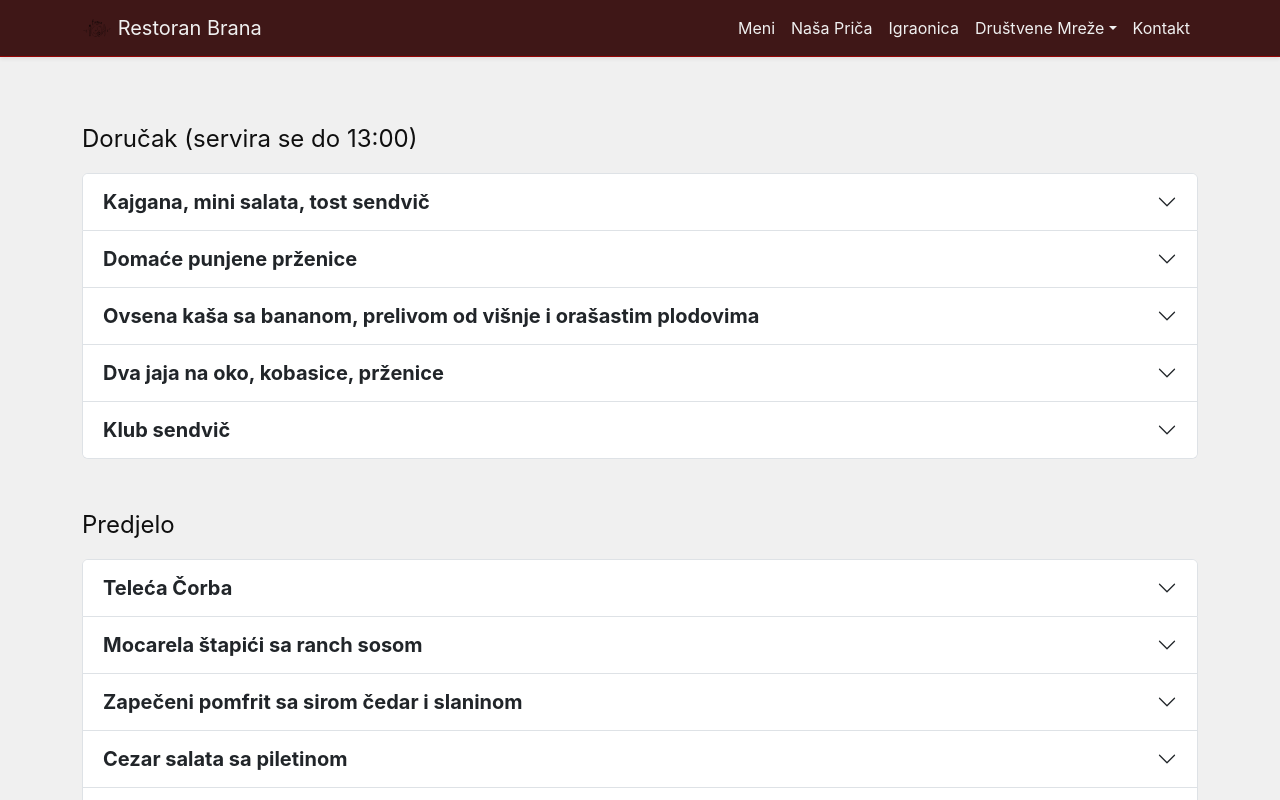
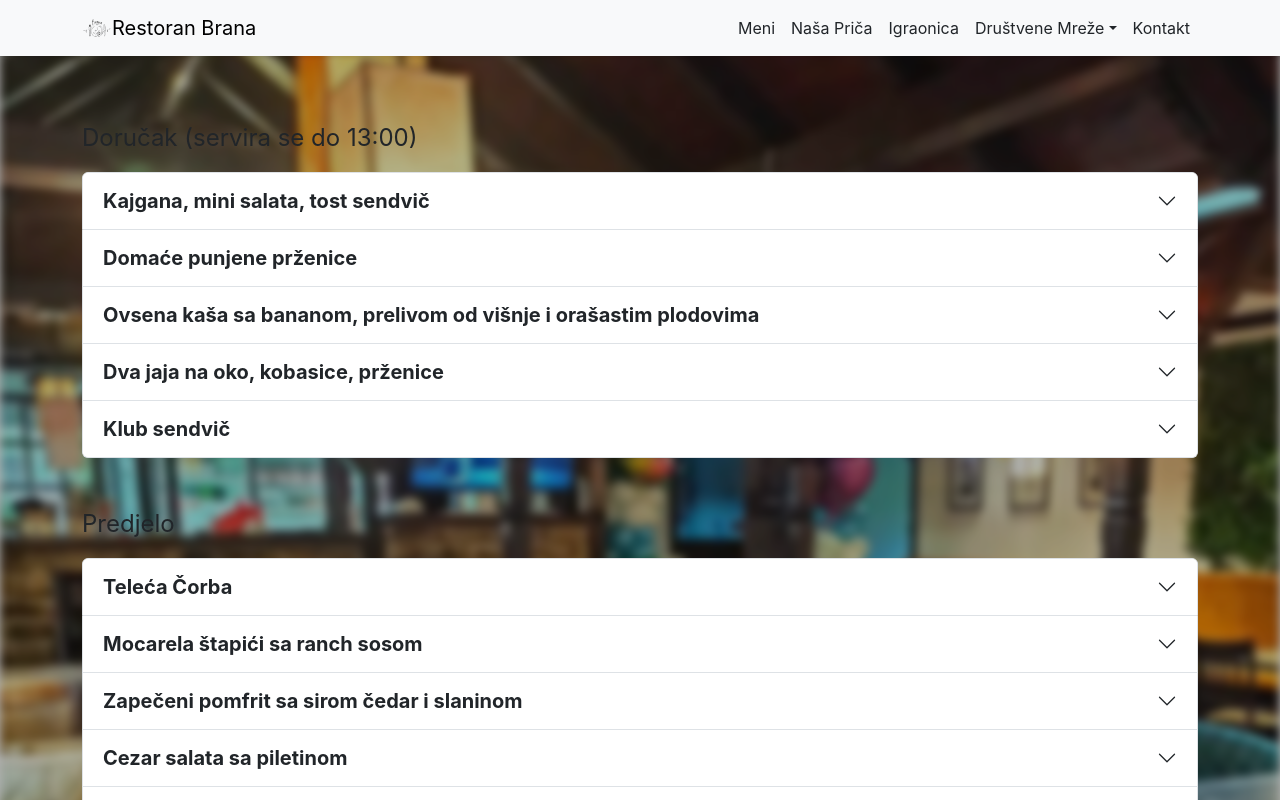
Before and after one commit to crni99/restoran-brana, a React (Create React App) app: page /menu in a window 1280 px wide. Shown: the top 800 px of the page. Built offline with nearby package versions, Linux system fonts and the light colour scheme.

Commit message:
css update

```diff
--- a/public/index.html
+++ b/public/index.html
@@ -25,6 +25,8 @@
   <link href="https://cdn.jsdelivr.net/npm/bootstrap@5.3.3/dist/css/bootstrap.min.css" rel="stylesheet"
     integrity="sha384-QWTKZyjpPEjISv5WaRU9OFeRpok6YctnYmDr5pNlyT2bRjXh0JMhjY6hW+ALEwIH" crossorigin="anonymous">
 
+  <link rel="stylesheet" href="https://unpkg.com/aos@next/dist/aos.css" />
+
 </head>
 
 <body>
@@ -36,6 +38,11 @@
     integrity="sha384-YvpcrYf0tY3lHB60NNkmXc5s9fDVZLESaAA55NDzOxhy9GkcIdslK1eN7N6jIeHz"
     crossorigin="anonymous"></script>
 
+  <script src="https://unpkg.com/aos@next/dist/aos.js"></script>
+  <script>
+    AOS.init();
+  </script>
+
 </body>
 
 </html>
--- a/src/components/common/header/Header.jsx
+++ b/src/components/common/header/Header.jsx
@@ -3,13 +3,14 @@ import { Link } from 'react-router-dom';
 import logo from "../../../assets/logo.svg";
 
 export default function Header() {
+
     return (
         <header>
-            <nav className="navbar navbar-expand-lg shadow-sm mb-3">
+            <nav className="navbar navbar-expand-lg shadow-sm mb-3 bg-body-tertiary">
                 <div className="container">
                     <Link to="/" className="navbar-brand">
                         <img src={logo} width="30" height="30" className="d-inline-block align-top" alt="Logo" />
-                        &nbsp;Restoran Brana
+                        <span>Restoran Brana</span>
                     </Link>
                     <button className="navbar-toggler" type="button" data-toggle="collapse" data-target="#navbarSupportedContent" aria-controls="navbarSupportedContent" aria-expanded="false" aria-label="Toggle navigation">
                         <span className="navbar-toggler-icon"></span>
@@ -27,7 +28,7 @@ export default function Header() {
                                 <Link to="/playroom" className="nav-link"> Igraonica </Link>
                             </li>
                             <li className="nav-item dropdown">
-                                <a className="nav-link dropdown-toggle" href="#" id="navbarDropdown" role="button" data-bs-toggle="dropdown" aria-haspopup="true" aria-expanded="false">
+                                <a className="nav-link dropdown-toggle" href="" id="navbarDropdown" role="button" data-bs-toggle="dropdown" aria-haspopup="true" aria-expanded="false">
                                     Društvene Mreže
                                 </a>
                                 <div className="dropdown-menu" aria-labelledby="navbarDropdown">
--- a/src/index.css
+++ b/src/index.css
@@ -1,7 +1,7 @@
 :root {
   --white: #f0f0f0;
   --black: #0f0f0f;
-  --red: #950606;
+  --bs-primary: #950606 !important;
   --dark-red: #3F1717;
   --orange: #fb4405;
 }
@@ -13,6 +13,40 @@ body {
     sans-serif;
   -webkit-font-smoothing: antialiased;
   -moz-osx-font-smoothing: grayscale;
+  position: relative;
+}
+
+body::before {
+  content: "";
+  position: absolute;
+  top: 0;
+  left: 0;
+  width: 100%;
+  height: 100%;
+  background-image: url('../public/assets/images/slikaUnutra.jpg');
+  background-size: cover;
+  background-position: center;
+  background-repeat: repeat;
+  filter: blur(5px);
+  z-index: -1;
+}
+
+body::after {
+  content: "";
+  position: absolute;
+  top: 0;
+  left: 0;
+  width: 100%;
+  height: 100%;
+  background-color: rgba(0, 0, 0, 0.3);
+  z-index: -1;
+}
+
+.row-wrapper {
+  padding: 1rem;
+  background-color: var(--dark-red);
+  border-radius: 1rem;
+  color: var(--white);
 }
 
 code {
@@ -20,115 +54,60 @@ code {
     monospace;
 }
 
-/* Body */
-body {
-  background-color: var(--white);  /* White background for the body */
-  color: var(--black);  /* Black text color */
+a {
+  color: var(--white);
 }
 
-/* Navbar */
-.navbar {
-  background-color: var(--dark-red); /* Keep dark red background */
-  border-bottom: 1px solid var(--red);
-}
-
-.navbar .navbar-brand,
-.navbar .nav-link {
-  color: var(--white) !important;  /* White text for navbar links */
-}
-
-.navbar .nav-link:hover,
-.navbar .nav-item.active .nav-link {
-  color: var(--orange) !important; /* Orange hover effect */
-}
-
-/* Buttons */
-.btn-primary {
-  background-color: var(--red);  /* Red button background */
-  border-color: var(--red);
-}
-
-.btn-primary:hover {
-  background-color: var(--dark-red);
-  border-color: var(--dark-red);
-}
-
-.btn-secondary {
-  background-color: var(--orange);  /* Orange secondary button */
-  border-color: var(--orange);
-}
-
-.btn-secondary:hover {
-  background-color: var(--red);
-  border-color: var(--red);
-}
-
-/* Card */
-.card {
-  background-color: var(--white); /* White background for cards */
-  border: 1px solid var(--dark-red);  /* Dark red border */
-}
-
-.card-header {
-  background-color: var(--dark-red); /* Dark red background for card header */
-  color: var(--white);  /* White text in card header */
-}
-
-.card-body {
-  color: var(--black);  /* Black text color inside card body */
-}
-
-/* Links */
-a {
-  color: var(--orange);  /* Orange link color */
+footer a {
+  color: var(--bs-primary);
 }
 
 a:hover,
-a:focus {
-  color: var(--red);  /* Red hover effect on links */
+a:focus,
+a:active {
+  color: var(--bs-primary);
+  background-color: var(--white);
 }
 
-/* Footer */
-footer {
-  background-color: var(--dark-red); /* Keep dark red background for footer */
-  color: var(--white); /* White text in footer */
+footer a:hover,
+footer a:focus,
+footer a:active {
+  color: var(--dark-red);
 }
 
-footer a {
-  color: var(--orange); /* Orange footer link color */
+.bg-primary {
+  background-color: var(--bs-primary) !important;
 }
 
-footer a:hover {
-  color: var(--red);  /* Red hover effect on footer links */
+.navbar-brand span {
+  color: var(--red);
 }
 
-/* Form Elements */
-input, select, textarea {
-  background-color: var(--white);  /* White background for inputs */
-  color: var(--black);  /* Black text inside inputs */
-  border: 1px solid var(--dark-red);  /* Dark red border for inputs */
+.navbar-brand span:hover,
+.navbar-brand span:focus,
+.navbar-brand span:active {
+  color: var(--white);
+  background-color: var(--dark-red);
 }
 
-input:focus, select:focus, textarea:focus {
-  border-color: var(--red);  /* Red border on focus */
-  box-shadow: 0 0 0 0.2rem rgba(149, 6, 6, 0.25);  /* Red shadow on focus */
+.nav-link {
+  color: var(--red);
 }
 
-/* Navbar Toggler Icon */
-.navbar-toggler-icon {
-  background-color: var(--white); /* White navbar toggler icon */
+.nav-link:hover,
+.nav-link:focus,
+.nav-link:active {
+  color: var(--white) !important;
+  background-color: var(--dark-red) !important;
 }
 
-/* Custom Scrollbars (Optional) */
-::-webkit-scrollbar {
-  width: 8px;
+.dropdown-item:hover,
+.dropdown-item:focus,
+.dropdown-item:active {
+  color: var(--white);
+  background-color: var(--dark-red);
 }
 
-::-webkit-scrollbar-thumb {
-  background-color: var(--dark-red); /* Dark red scrollbar thumb */
-  border-radius: 4px;
+.mt-4 {
+  margin-top: 2rem !important;
 }
-
-::-webkit-scrollbar-thumb:hover {
-  background-color: var(--red); /* Red scrollbar thumb hover */
-}
--- a/src/pages/Contact.jsx
+++ b/src/pages/Contact.jsx
@@ -1,13 +1,14 @@
 import React from 'react';
 import { FontAwesomeIcon } from '@fortawesome/react-fontawesome';
-import { faInstagramSquare, faFacebook, faFacebookSquare } from '@fortawesome/free-brands-svg-icons';
+import { faInstagramSquare, faFacebookSquare } from '@fortawesome/free-brands-svg-icons';
 import { faEnvelope, faHome, faPhone, faClock } from '@fortawesome/free-solid-svg-icons';
 
 export default function ContactPage() {
+
     return (
         <>
-            <div className="container d-flex justify-content-center align-items-center" style={{ minHeight: "100vh" }}>
-                <div className="row w-100">
+            <div className="container d-flex justify-content-center align-items-center" style={{ minHeight: "100dvh" }} data-aos="fade-left" data-aos-duration="2000">
+                <div className="row w-100 row-wrapper">
                     <div className="col-4">
                         <h3 className="text-uppercase fw-bold mb-4">Adresa i radno vreme</h3>
                         <p className="mt-5">
@@ -27,35 +28,36 @@ export default function ContactPage() {
                             style={{ border: 0 }}
                             allowFullScreen=""
                             loading="lazy"
-                            referrerPolicy="no-referrer-when-downgrade">
+                            referrerPolicy="no-referrer-when-downgrade"
+                            title='Google Map'>
                         </iframe>
                     </div>
                 </div>
             </div>
 
-            <div className="container d-flex justify-content-center align-items-center" style={{ minHeight: "100vh" }}>
-                <div className="row w-100">
-                    <div class="col-4">
-                        <h3 className='text-uppercase fw-bold mb-4'>Informacija i rezervacije</h3>
+            <div className="container d-flex justify-content-center align-items-center" style={{ minHeight: "100dvh" }} data-aos="fade-right" data-aos-duration="2000">
+                <div className="row w-100 row-wrapper">
+                    <div className="col-4">
+                        <h3 className='text-uppercase fw-bold mb-4'>Informacije i rezervacije</h3>
                         <p className="mt-5">
                             <a href="tel:+381658679000" target="_blank" rel="noopener noreferrer">
                                 <FontAwesomeIcon icon={faPhone} size="lg" className="mx-2 custom-icon" title="Phone" />
                                 Pozovite nas +381 65 867 9000
                             </a>
                         </p>
-                        <p className="mt-3">
+                        <p className="mt-4">
                             <a href="mailto:example@example.com" target="_blank" rel="noopener noreferrer">
                                 <FontAwesomeIcon icon={faEnvelope} size="lg" className="mx-2 custom-icon" title="Email" />
                                 Imate pitanje? Pišite nam.
                             </a>
                         </p>
-                        <p className="mt-3">
+                        <p className="mt-4">
                             <a href="https://www.instagram.com/restoran.brana.ljig/" target="_blank" rel="noopener noreferrer">
                                 <FontAwesomeIcon icon={faInstagramSquare} size="lg" className="mx-2 custom-icon" title="Email" />
                                 Zapratite nas na Instagramu.
                             </a>
                         </p>
-                        <p className="mt-3">
+                        <p className="mt-4">
                             <a href="https://www.facebook.com/RestoranBrana/" target="_blank" rel="noopener noreferrer">
                                 <FontAwesomeIcon icon={faFacebookSquare} size="lg" className="mx-2 custom-icon" title="Email" />
                                 Pogledajte Facebook stranicu.
```
